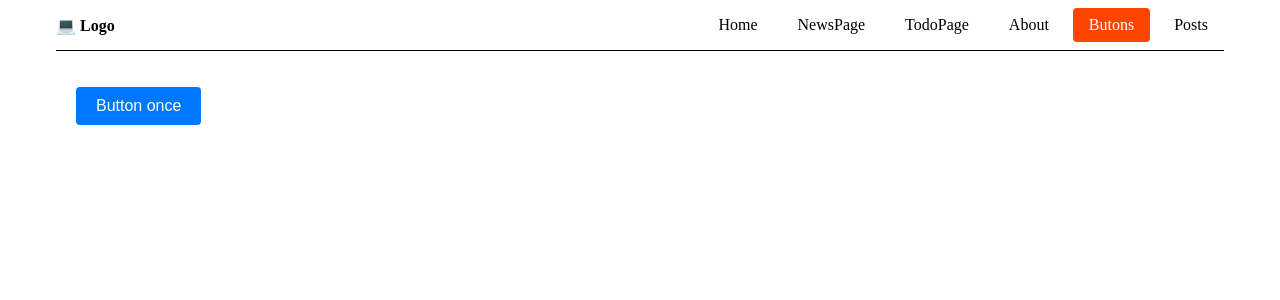
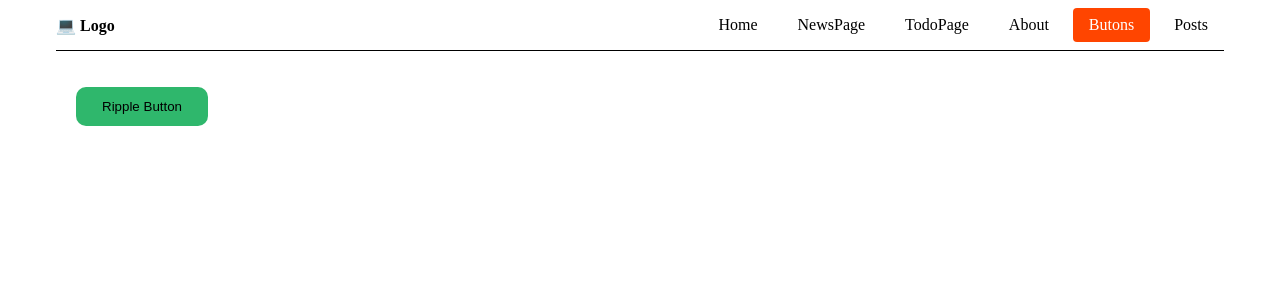
Before and after one commit to PetroMazuryk/react-u-1, a React (Create React App) app: page /react-u-1/buttons in a window 1280 px wide. Shown: the top 300 px of the page. Built offline with nearby package versions, Linux system fonts and the light colour scheme.

Commit message:
add Ripple Button component

```diff
--- a/package.json
+++ b/package.json
@@ -8,6 +8,7 @@
     "@testing-library/react": "^12.1.4",
     "@testing-library/user-event": "^13.5.0",
     "axios": "^1.4.0",
+    "clsx": "^2.1.1",
     "lucide-react": "^0.514.0",
     "modern-normalize": "^2.0.0",
     "react": "^18.1.0",
--- /dev/null
+++ b/src/components/RippleButton/RippleButton.jsx
@@ -0,0 +1,57 @@
+import { useRef } from 'react';
+import clsx from 'clsx';
+import css from './RippleButton.module.css';
+
+const RippleButton = ({ children, once, className, isActive, ...props }) => {
+  const buttonRef = useRef(null);
+
+  const handleClick = e => {
+    const button = buttonRef.current;
+    if (!button) return;
+
+    if (once && button.querySelector(`.${css.ripple}`)) {
+      button.querySelector(`.${css.ripple}`).remove();
+    }
+
+    const ripple = document.createElement('span');
+    const diameter = Math.max(button.clientWidth, button.clientHeight);
+    const radius = diameter / 2;
+
+    ripple.style.width = ripple.style.height = `${diameter}px`;
+    ripple.style.left = `${
+      e.pageX - (button.getBoundingClientRect().left + window.scrollX) - radius
+    }px`;
+    ripple.style.top = `${
+      e.pageY - (button.getBoundingClientRect().top + window.scrollY) - radius
+    }px`;
+    ripple.className = css.ripple;
+
+    button.appendChild(ripple);
+
+    const animationDuration = getAnimationDuration(ripple);
+    setTimeout(() => {
+      ripple.remove();
+    }, animationDuration);
+  };
+
+  const getAnimationDuration = ripple => {
+    const animationDuration = window.getComputedStyle(ripple).animationDuration;
+    return animationDuration.includes('ms')
+      ? parseFloat(animationDuration)
+      : parseFloat(animationDuration) * 1000;
+  };
+
+  return (
+    <button
+      ref={buttonRef}
+      className={clsx(css.rippleButton, className, isActive && css.active)}
+      onClick={handleClick}
+      data-ripple={once ? 'once' : ''}
+      {...props}
+    >
+      {children}
+    </button>
+  );
+};
+
+export default RippleButton;
--- /dev/null
+++ b/src/components/RippleButton/RippleButton.module.css
@@ -0,0 +1,32 @@
+.rippleButton {
+    position: relative;
+    overflow: hidden;
+    max-width: 186px;
+    color: black;
+    background-color: #2fb76c;
+    border-radius: 10px;
+    padding: 12px 26px;
+    border: none;
+    outline: none;
+    cursor: pointer;
+}
+
+.ripple {
+    position: absolute;
+    border-radius: 50%;
+    transform: scale(0);
+    animation: ripple-effect 0.6s linear;
+    background-color: rgba(255, 255, 255, 0.7);
+}
+
+.rippleButton.active {
+    background-color: #1565c0;
+    color: red;
+}
+
+@keyframes ripple-effect {
+    to {
+        transform: scale(4);
+        opacity: 0;
+    }
+}
--- a/src/pages/Buttons/Buttons.jsx
+++ b/src/pages/Buttons/Buttons.jsx
@@ -1,14 +1,17 @@
 import React from 'react';
 import { Link } from 'react-router-dom';
+import clsx from 'clsx';
+import RippleButton from 'components/RippleButton/RippleButton';
+
 import styles from './Buttons.module.css';
 
 const Buttons = () => {
   return (
     <div className={styles.btnWrapper}>
       <div className={styles.pageItem}>
-        <button data-ripple="once" className={styles.button} type="button">
-          Button once
-        </button>
+        <RippleButton className={clsx(styles.rippleButton)}>
+          Ripple Button
+        </RippleButton>
       </div>
 
       {/* Social Icons Hover Effect #1 */}
```
Also changed, not shown: 1 other file (tests, documents, lock files or other folders).
